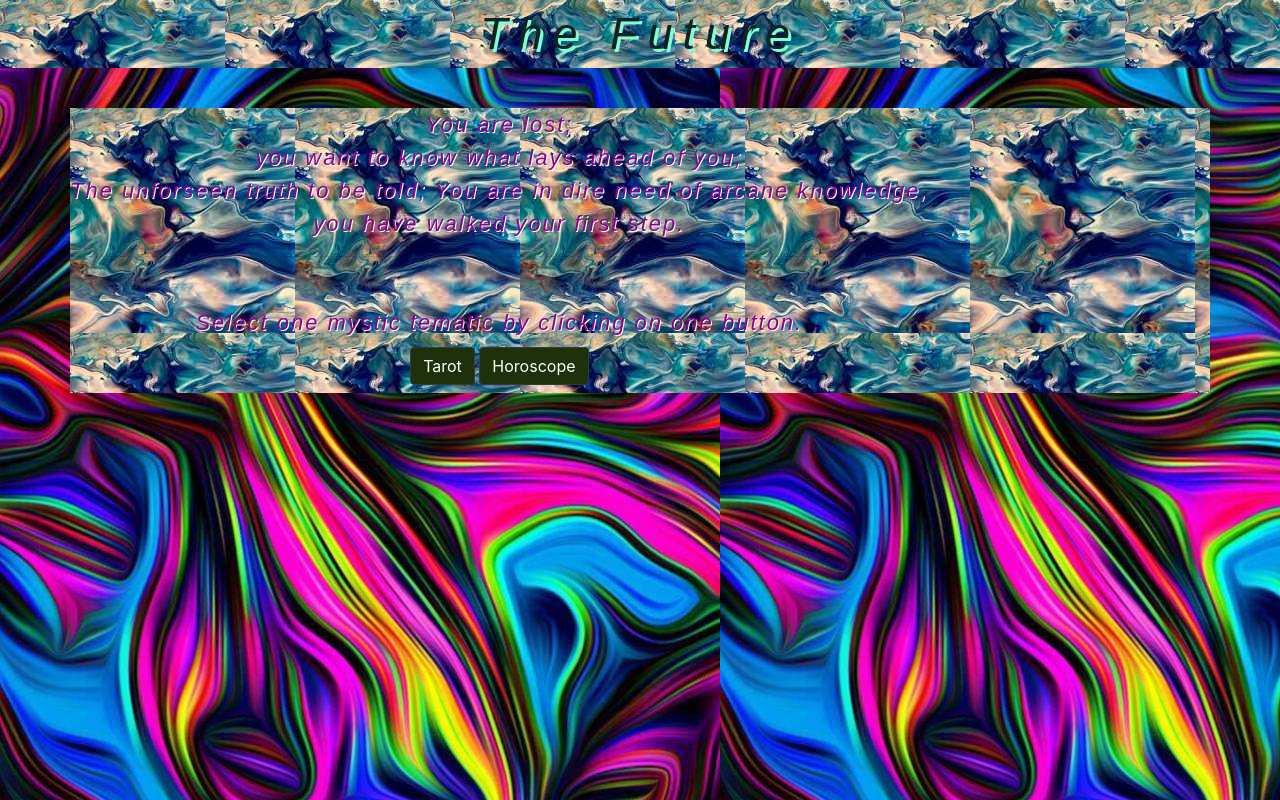
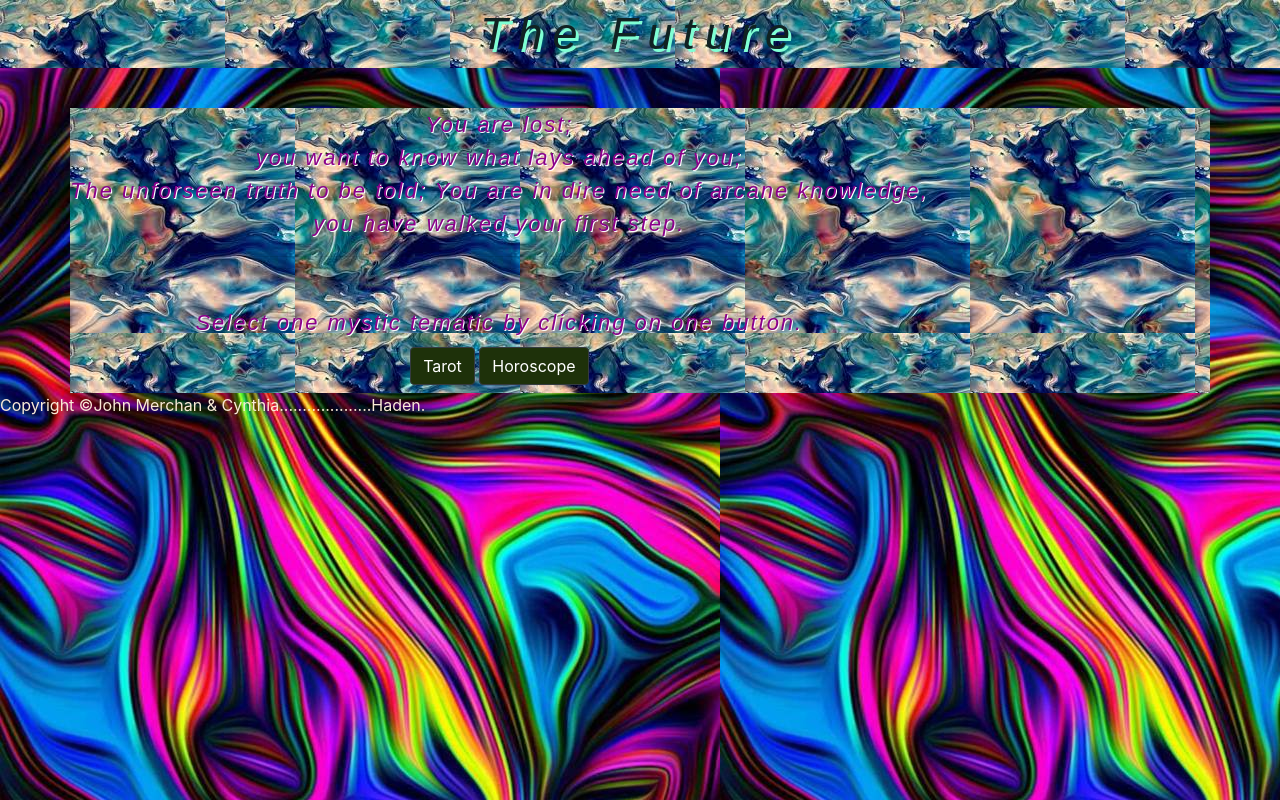
Before and after one commit to haden-liu/The-Future02, a plain HTML site: page index.html in a window 1280 px wide. Drawn offline with nearby package versions, Linux system fonts and the light colour scheme.

Commit message:
refactoring the index

```diff
--- a/assets/style.css
+++ b/assets/style.css
@@ -140,3 +140,7 @@ button {
     background-color: antiquewhite;
     color: darkcyan ;
 }
+
+footer {
+    color: antiquewhite;
+}
--- a/index.html
+++ b/index.html
@@ -53,4 +53,7 @@
             <div class="horoscope-info col-sm-12"></div>
         </main>
     </body>
+    <footer>
+        Copyright &copy;John Merchan & Cynthia....................Haden.
+    </footer>
 </html>
```
